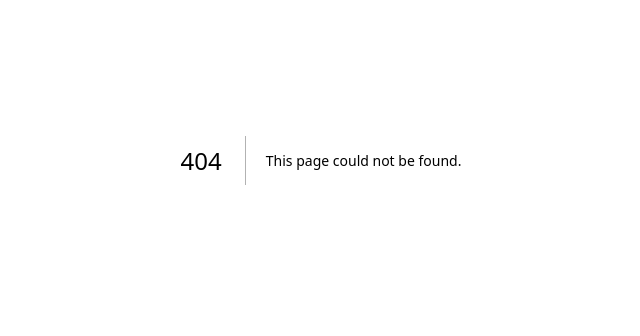
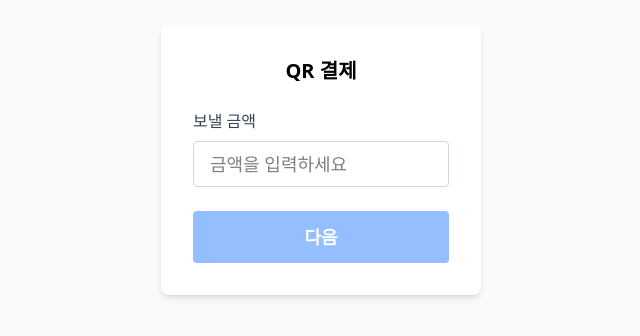
Before and after one commit to HBBHBank/Moamoa-Front, a Next.js app: page /qr-pay in a window 1280 px wide. Before the commit this address had no page. Shown: the part 240-576 px from the top of the page, without its empty margins (319-959 px from the left). Built offline with nearby package versions, Linux system fonts and the light colour scheme.

Commit message:
fix: 결제 수정

```diff
--- /dev/null
+++ b/app/qr-pay/page.tsx
@@ -0,0 +1,145 @@
+"use client";
+
+import { useState, useEffect, useRef } from "react";
+import ModalPortal from "@/components/modal-portal";
+
+// wallet/transfer/page.tsx 스타일의 리치 모달
+function RichModal({ onClose, children }: { onClose: () => void; children: React.ReactNode }) {
+  const ref = useRef<HTMLDivElement>(null);
+
+  // ESC 키로 닫기
+  useEffect(() => {
+    const handleKeyDown = (e: KeyboardEvent) => {
+      if (e.key === "Escape") onClose();
+    };
+    document.addEventListener("keydown", handleKeyDown);
+    return () => document.removeEventListener("keydown", handleKeyDown);
+  }, [onClose]);
+
+  // 바깥 클릭 시 닫기
+  useEffect(() => {
+    const handleClick = (e: MouseEvent) => {
+      if (ref.current && !ref.current.contains(e.target as Node)) onClose();
+    };
+    document.addEventListener("mousedown", handleClick);
+    return () => document.removeEventListener("mousedown", handleClick);
+  }, [onClose]);
+
+  return (
+    <ModalPortal>
+      <style jsx global>{`
+        body { overflow: hidden; }
+        @keyframes fadeIn { from { opacity: 0; } to { opacity: 1; } }
+        @keyframes scaleIn { from { transform: scale(0.95); opacity: 0; } to { transform: scale(1); opacity: 1; } }
+      `}</style>
+      <div
+        className="fixed inset-0 z-50 flex items-center justify-center"
+        style={{ backgroundColor: "rgba(0,0,0,0.5)", animation: "fadeIn 0.2s" }}
+      >
+        <div
+          ref={ref}
+          className="bg-white rounded-2xl shadow-xl max-w-sm w-full mx-2 animate-fadeIn"
+          style={{ animation: "scaleIn 0.2s" }}
+        >
+          {children}
+        </div>
+      </div>
+    </ModalPortal>
+  );
+}
+
+export default function QrPayPage() {
+  const [amount, setAmount] = useState("");
+  const [showConfirm, setShowConfirm] = useState(false);
+  const [showSuccess, setShowSuccess] = useState(false);
+
+  // 금액 입력 핸들러
+  const handleAmountChange = (e: React.ChangeEvent<HTMLInputElement>) => {
+    const value = e.target.value.replace(/[^0-9]/g, "");
+    setAmount(value);
+  };
+
+  // 다음 버튼 클릭
+  const handleNext = () => {
+    if (amount) setShowConfirm(true);
+  };
+
+  // 확인 버튼 클릭
+  const handleConfirm = () => {
+    setShowConfirm(false);
+    setShowSuccess(true);
+  };
+
+  return (
+    <div className="min-h-screen flex flex-col items-center justify-center bg-gray-50">
+      <div className="bg-white p-8 rounded-lg shadow-md w-full max-w-xs flex flex-col items-center">
+        <h1 className="text-xl font-bold mb-6">QR 결제</h1>
+        <label className="w-full mb-4">
+          <span className="block text-gray-700 mb-2">보낼 금액</span>
+          <input
+            type="text"
+            inputMode="numeric"
+            pattern="[0-9]*"
+            value={amount}
+            onChange={handleAmountChange}
+            placeholder="금액을 입력하세요"
+            className="w-full border border-gray-300 rounded px-4 py-2 text-lg focus:outline-none focus:ring-2 focus:ring-blue-400"
+          />
+        </label>
+        <button
+          onClick={handleNext}
+          disabled={!amount}
+          className={`w-full py-3 rounded bg-blue-500 text-white font-semibold text-lg mt-2 ${!amount ? "opacity-50 cursor-not-allowed" : "hover:bg-blue-600"}`}
+        >
+          다음
+        </button>
+      </div>
+
+      {/* 확인 모달 */}
+      {showConfirm && (
+        <RichModal onClose={() => setShowConfirm(false)}>
+          <div className="p-8 text-center">
+            <div className="w-16 h-16 rounded-full bg-blue-100 flex items-center justify-center mx-auto mb-4">
+              <svg width="32" height="32" fill="none" viewBox="0 0 24 24"><path d="M12 2L15.09 8.26L22 9.27L17 14.14L18.18 21.02L12 17.77L5.82 21.02L7 14.14L2 9.27L8.91 8.26L12 2Z" fill="#3B82F6"/></svg>
+            </div>
+            <div className="text-lg font-semibold mb-2">김피사님에게 {Number(amount).toLocaleString()}원을 보내는 게 맞습니까?</div>
+            <div className="text-gray-500 text-sm mb-6">확인 후 결제가 진행됩니다.</div>
+            <div className="flex gap-4 justify-center mt-6">
+              <button
+                onClick={() => setShowConfirm(false)}
+                className="px-6 py-2 rounded bg-gray-200 text-gray-700 font-semibold"
+              >
+                취소
+              </button>
+              <button
+                onClick={handleConfirm}
+                className="px-6 py-2 rounded bg-blue-500 text-white font-semibold hover:bg-blue-600"
+              >
+                확인
+              </button>
+            </div>
+          </div>
+        </RichModal>
+      )}
+
+      {/* 결제 완료 모달 */}
+      {showSuccess && (
+        <RichModal onClose={() => setShowSuccess(false)}>
+          <div className="p-8 text-center">
+            <div className="w-20 h-20 rounded-full bg-yellow-400 flex items-center justify-center mx-auto mb-6">
+              <svg width="40" height="40" viewBox="0 0 24 24" fill="none" xmlns="http://www.w3.org/2000/svg" className="text-white"><path d="M12 2L15.09 8.26L22 9.27L17 14.14L18.18 21.02L12 17.77L5.82 21.02L7 14.14L2 9.27L8.91 8.26L12 2Z" fill="currentColor"/></svg>
+            </div>
+            <div className="text-2xl font-bold mb-2">결제 완료!</div>
+            <div className="text-lg mb-4">김피사님에게 {Number(amount).toLocaleString()}원이 성공적으로 송금되었습니다.</div>
+            <button
+              onClick={() => setShowSuccess(false)}
+              className="mt-4 px-8 py-3 rounded bg-blue-500 text-white font-semibold hover:bg-blue-600"
+            >
+              닫기
+            </button>
+          </div>
+        </RichModal>
+      )}
+    </div>
+  );
+}
```
